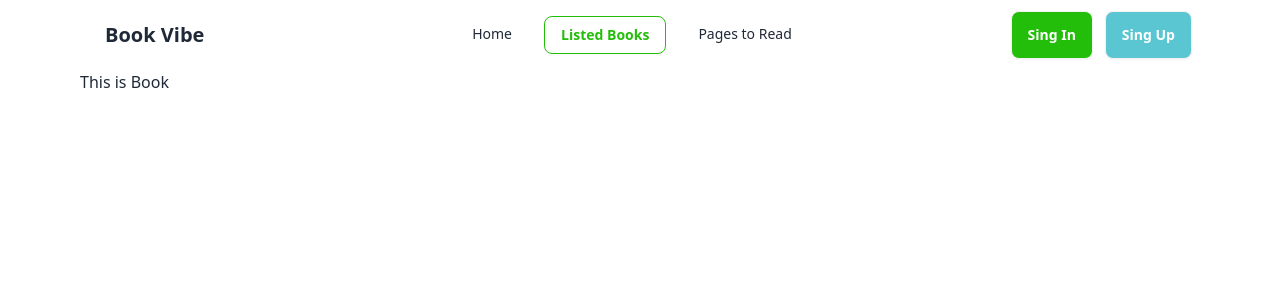
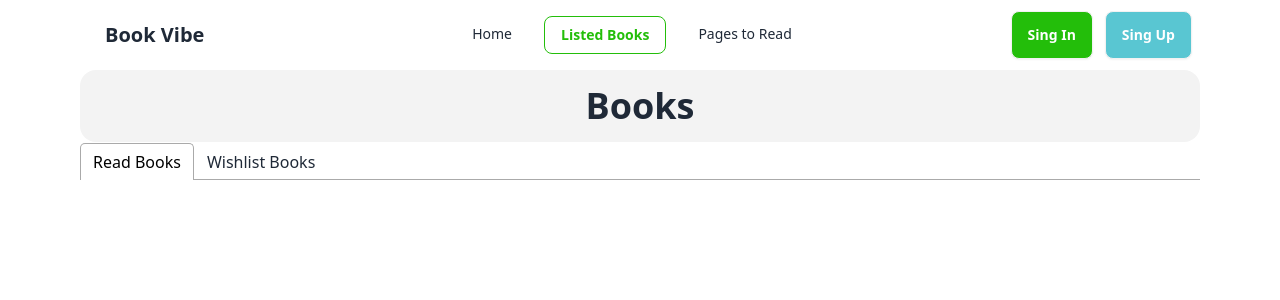
Before and after one commit to kalidashodekare14/book-vibe, a React (Vite) app: page /list_book in a window 1280 px wide. Shown: the top 300 px of the page. Built offline with nearby package versions, Linux system fonts and the light colour scheme.

Commit message:
Project file

```diff
--- a/package.json
+++ b/package.json
@@ -16,6 +16,7 @@
     "react-dom": "^18.2.0",
     "react-icons": "^5.0.1",
     "react-router-dom": "^6.22.3",
+    "react-tabs": "^6.0.2",
     "sort-by": "^1.2.0"
   },
   "devDependencies": {
--- a/src/Components/BooksDetails/BooksDetails.jsx
+++ b/src/Components/BooksDetails/BooksDetails.jsx
@@ -8,7 +8,7 @@ const BooksDetails = () => {
     const bookDetail = books.find(bId => bId.id === parseId)
     console.log(books)
 
-    const { image, bookName, publisher, review, tags, author, yearOfPublishing, rating, totalPages } = bookDetail
+    const { image, bookName, publisher, review, tags, author, yearOfPublishing, rating, totalPages, category } = bookDetail
 
     return (
         <div>
@@ -20,7 +20,7 @@ const BooksDetails = () => {
                     <div className="lg:w-[50%] space-y-2 p-3">
                         <h1 className="lg:text-5xl text-4xl font-bold">{bookName}</h1>
                         <p className="py-6 text-[20px] text-[#0000009f] font-[500] border-b pb-3">By : {publisher}</p>
-                        <p className="text-[20px] text-[#0000009f] font-[500] border-b pb-3">Fiction</p>
+                        <p className="text-[20px] text-[#0000009f] font-[500] border-b pb-3">{category}</p>
                         <p>
                             <span className="font-bold">Review : </span>
                             <span className="text-[#000000b6] font-[500]">{review}
@@ -31,14 +31,14 @@ const BooksDetails = () => {
                             <p className="bg-[#F4FCF3] px-5 py-2 rounded-full text-[#23BE0A]">#{tags[0]}</p>
                             <p className="bg-[#F4FCF3] px-5 py-2 rounded-full text-[#23BE0A]">#{tags[1]}</p>
                         </div>
-                        <div className="flex space-x-3 items-center">
+                        <div className="flex space-x-3 items-center pb-10">
                             <div className="text-[18px] text-[#0000009f] font-[500] space-y-3">
                                 <p>Number of Pages:</p>
                                 <p>Publisher:</p>
                                 <p>Year of Publishing:</p>
                                 <p>Rating:</p>
                             </div>
-                            <div className="text-[18px]  font-[500] space-y-3 mb-5">
+                            <div className="text-[18px]  font-[500] space-y-3 ">
                                 <p>{totalPages}</p>
                                 <p>{author}</p>
                                 <p>{yearOfPublishing}</p>
--- a/src/Components/Header/Header.jsx
+++ b/src/Components/Header/Header.jsx
@@ -1,5 +1,5 @@
 import React from 'react';
-import { NavLink } from 'react-router-dom';
+import { Link, NavLink } from 'react-router-dom';
 
 const Header = () => {
 
@@ -38,7 +38,7 @@ const Header = () => {
                         {links}
                     </ul>
                 </div>
-                <a className="btn btn-ghost text-xl">Book Vibe</a>
+                <NavLink to="/" className="btn btn-ghost text-xl">Book Vibe</NavLink>
             </div>
             <div className="navbar-center hidden lg:flex">
                 <ul className="menu menu-horizontal px-1">
--- a/src/Components/ListedBook/ListedBook.jsx
+++ b/src/Components/ListedBook/ListedBook.jsx
@@ -1,7 +1,24 @@
+import { useState } from 'react';
+import { Tab, Tabs, TabList, TabPanel } from 'react-tabs';
+import 'react-tabs/style/react-tabs.css';
+
+
 const ListedBook = () => {
+    const [tabIndex, setTabIndex] = useState(0);
+
     return (
         <div>
-            <h2>This is Book</h2>
+            <div className='bg-[#F3F3F3] p-4 rounded-2xl'>
+                <h1 className='text-center font-bold text-4xl'>Books</h1>
+            </div>
+            <Tabs selectedIndex={tabIndex} onSelect={(index) => setTabIndex(index)}>
+                <TabList>
+                    <Tab>Read Books</Tab>
+                    <Tab>Wishlist Books</Tab>
+                </TabList>
+                <TabPanel></TabPanel>
+                <TabPanel></TabPanel>
+            </Tabs>
         </div>
     );
 };
```
Also changed, not shown: 1 other file (tests, documents, lock files or other folders).
